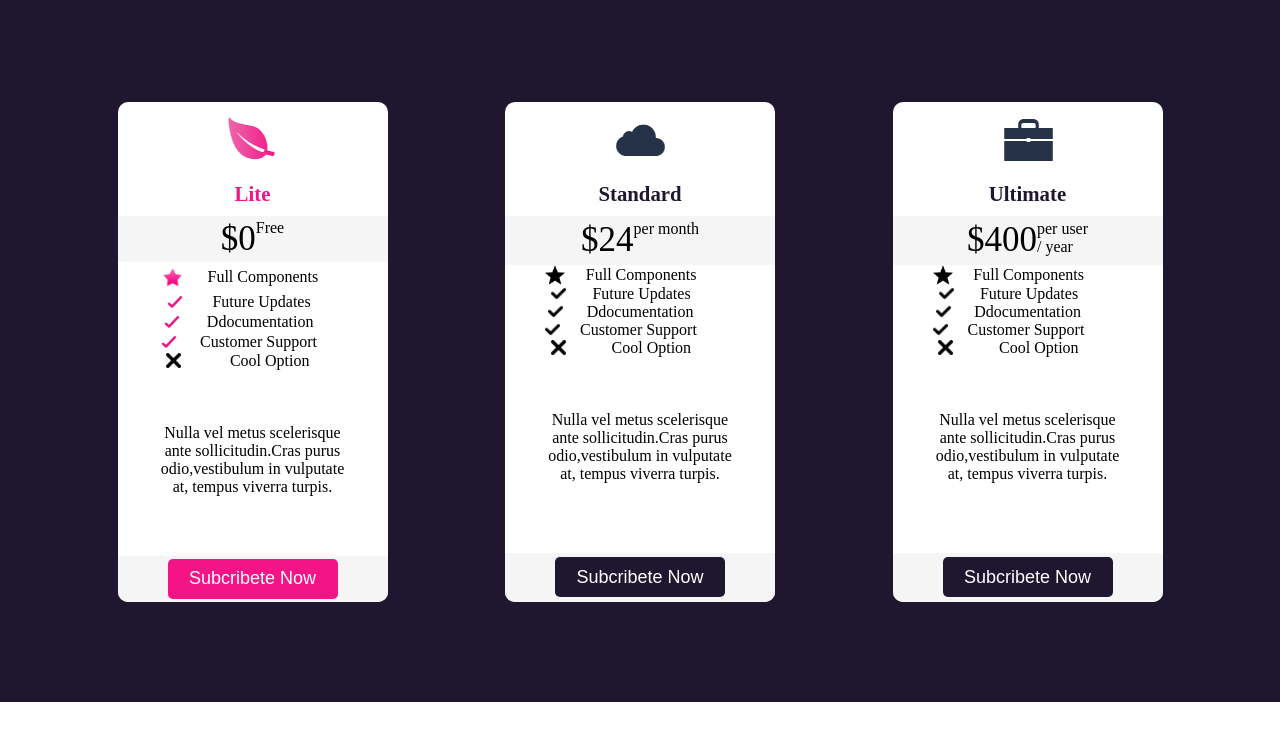
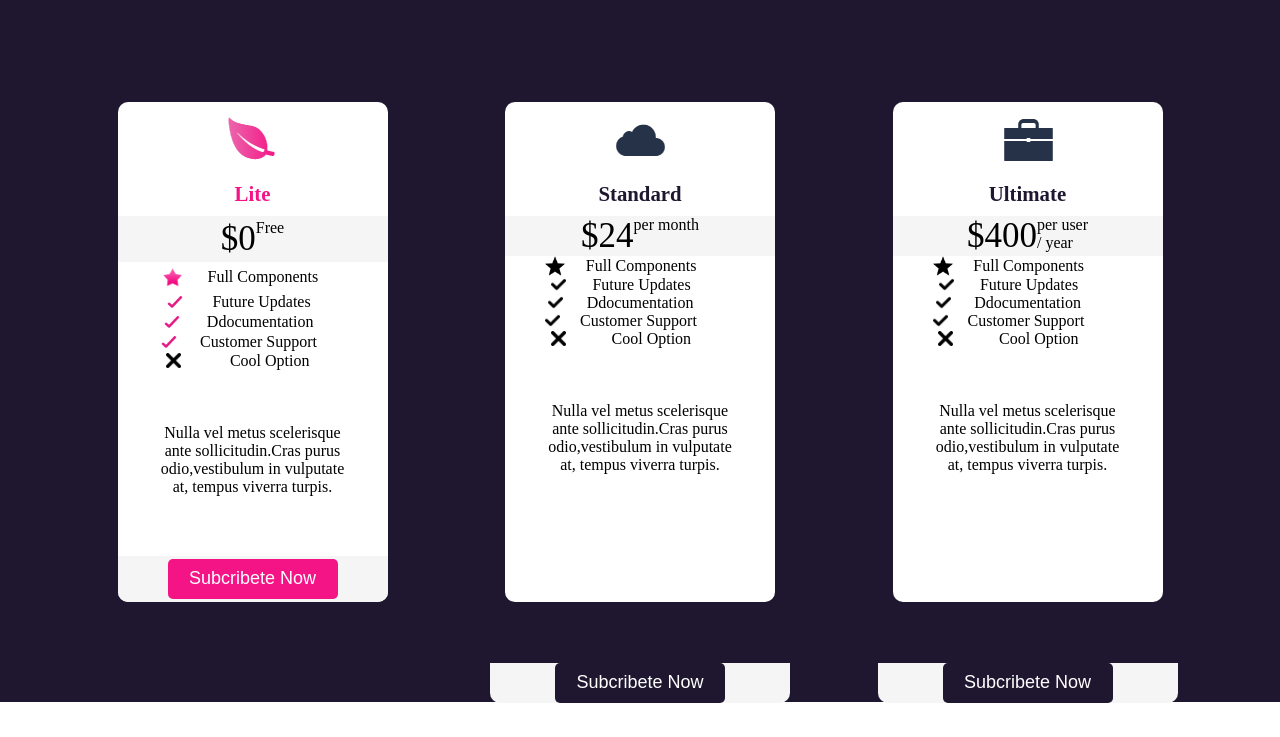
Before and after one commit to Ateraxia12/trabajoBLUX, a plain HTML site: page index.html in a window 1280 px wide. Shown: the part 1538-2275 px from the top of the page. Drawn offline with Linux system fonts and the light colour scheme; a web font is replaced by a local one.

Commit message:
creacion de proyecto blux

```diff
--- a/style.css
+++ b/style.css
@@ -324,9 +324,9 @@ font-size: 150%;
     justify-content: center;
     align-items: center;
     background-color: #F5F5F5;
-    width: 270px;
+    width: 300px;
     height: 50px;
-    margin-top: 70px;
+    margin-top: 70%;
     border-bottom-left-radius: 10px;
     border-bottom-right-radius: 10px;
 }
```
